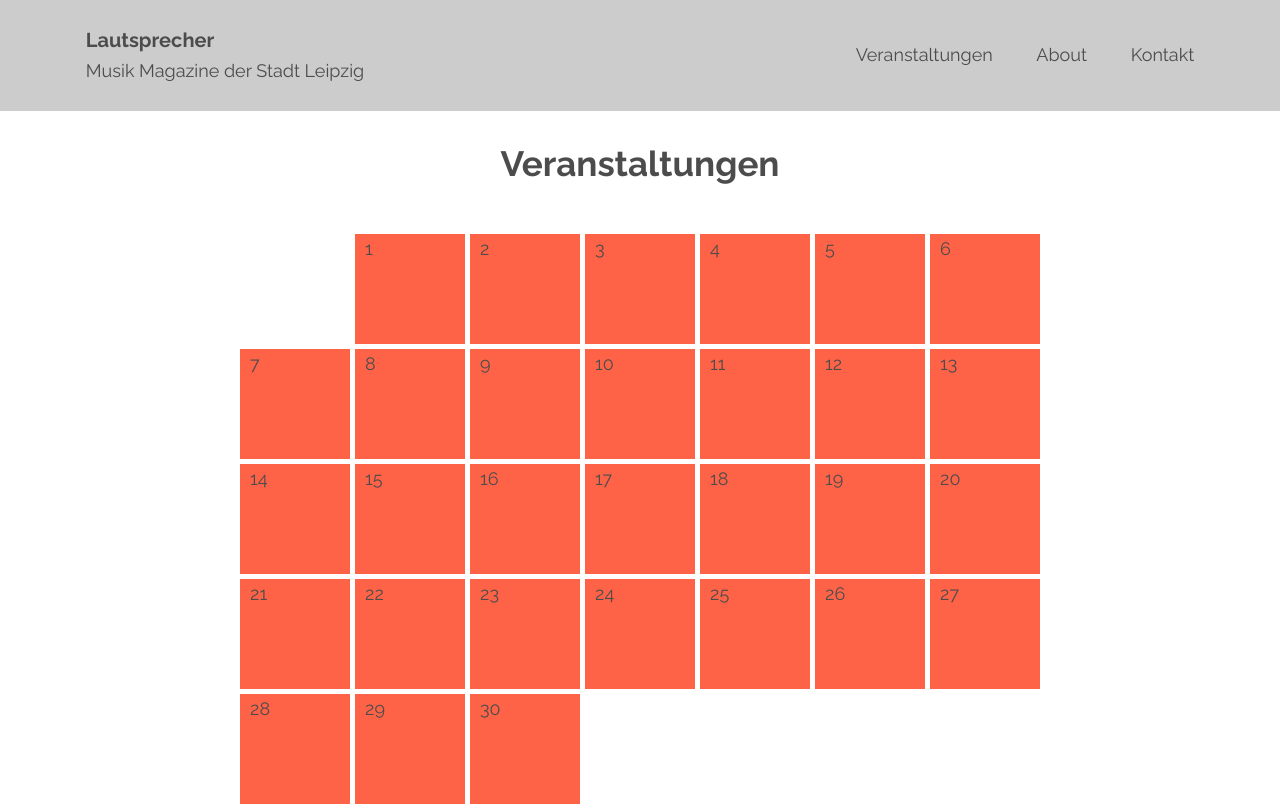
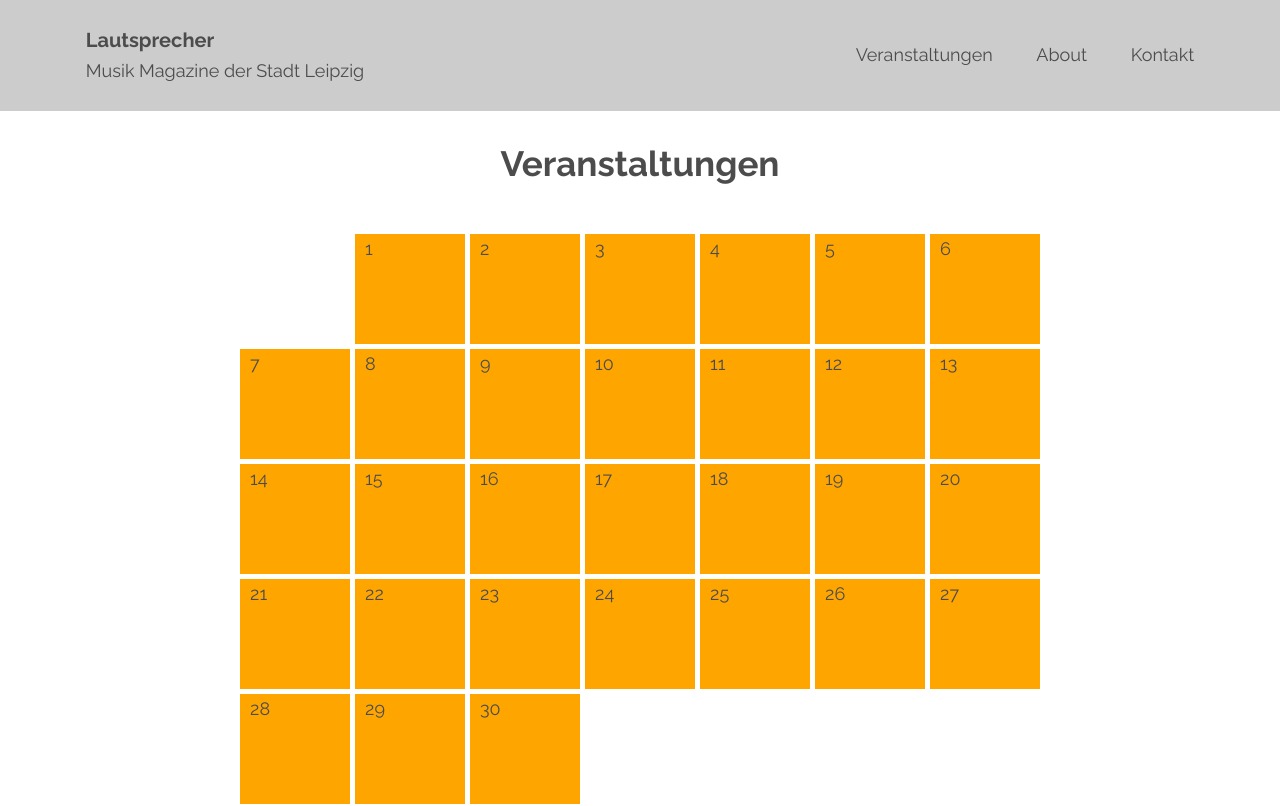
Before and after one commit to AlbertLeipzig/lautsprecher, a React (Create React App) app: page /events in a window 1280 px wide. Shown: the top 806 px of the page. Built offline with nearby package versions, Linux system fonts and the light colour scheme; a web font is replaced by a local one.

Commit message:
logic working - no first rendering

```diff
--- a/src/main.css
+++ b/src/main.css
@@ -166,7 +166,7 @@ button {
   .calendar__day {
     height: 50px;
     aspect-ratio: 1/1;
-    background-color: tomato;
+    background-color: orange;
     padding: 0;
     padding: 5px;
     overflow: hidden;
--- a/src/scss/components/_calendar.scss
+++ b/src/scss/components/_calendar.scss
@@ -11,7 +11,7 @@
     &__day {
       height: 50px;
       aspect-ratio: 1/1;
-      background-color: tomato;
+      background-color: orange;
       padding: 0;
       padding: 5px;
       overflow: hidden;
--- a/src/views/LandingPage.jsx
+++ b/src/views/LandingPage.jsx
@@ -1,9 +1,7 @@
-import { Test } from '../components/Test';
 export const LandingPage = () => {
   return (
     <div className="landing-page">
       <h1>Landing Page</h1>
-      <Test />
     </div>
   );
 };
```
Also changed, not shown: src/views/Events.jsx (+3 -4 lines).
